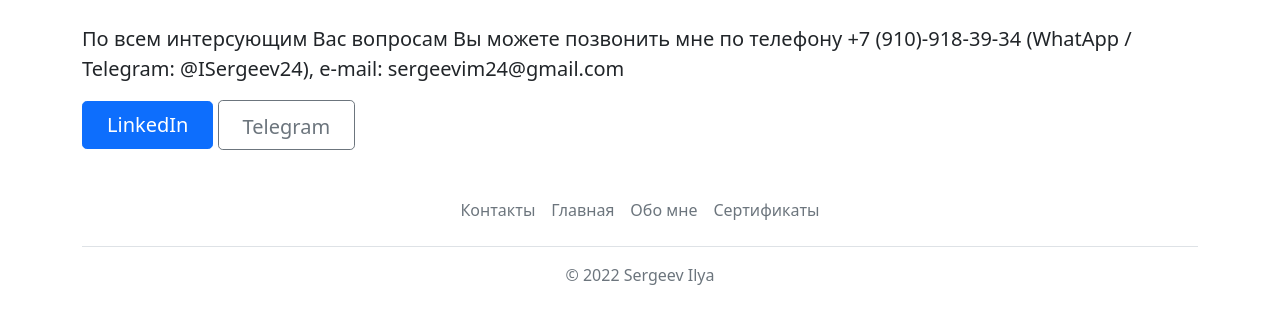
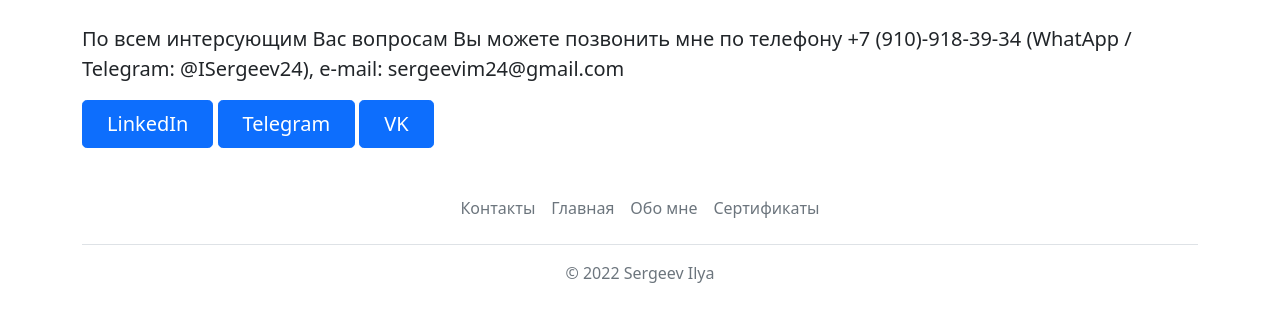
Before and after one commit to wesk777/CVweb-site, a Flask app: page /contact in a window 1280 px wide. Shown: the part 73-397 px from the top of the page. Run offline with Flask 2, Linux system fonts and the light colour scheme.

Commit message:
paste link linkedin,vk,tg  in contact

```diff
--- a/templates/contact.html
+++ b/templates/contact.html
@@ -14,9 +14,8 @@ contact
     e-mail: sergeevim24@gmail.com
         </p>
     <a href="https://www.linkedin.com/in/ilya-sergeev-630975239/" class="btn btn-primary btn-lg px-4">LinkedIn</a>
-    <button type="button" class="btn btn-outline-secondary btn-lg px-4">
-        <font style="vertical-align: inherit;"><font style="vertical-align: inherit;">Telegram</font></font></button>
-
+    <a href="https://t.me/ISergeev24" class="btn btn-primary btn-lg px-4">Telegram</a>
+    <a href="https://vk.com/id379956633" class="btn btn-primary btn-lg px-4">VK</a>
 </div>
 
 {% endblock %}
```
